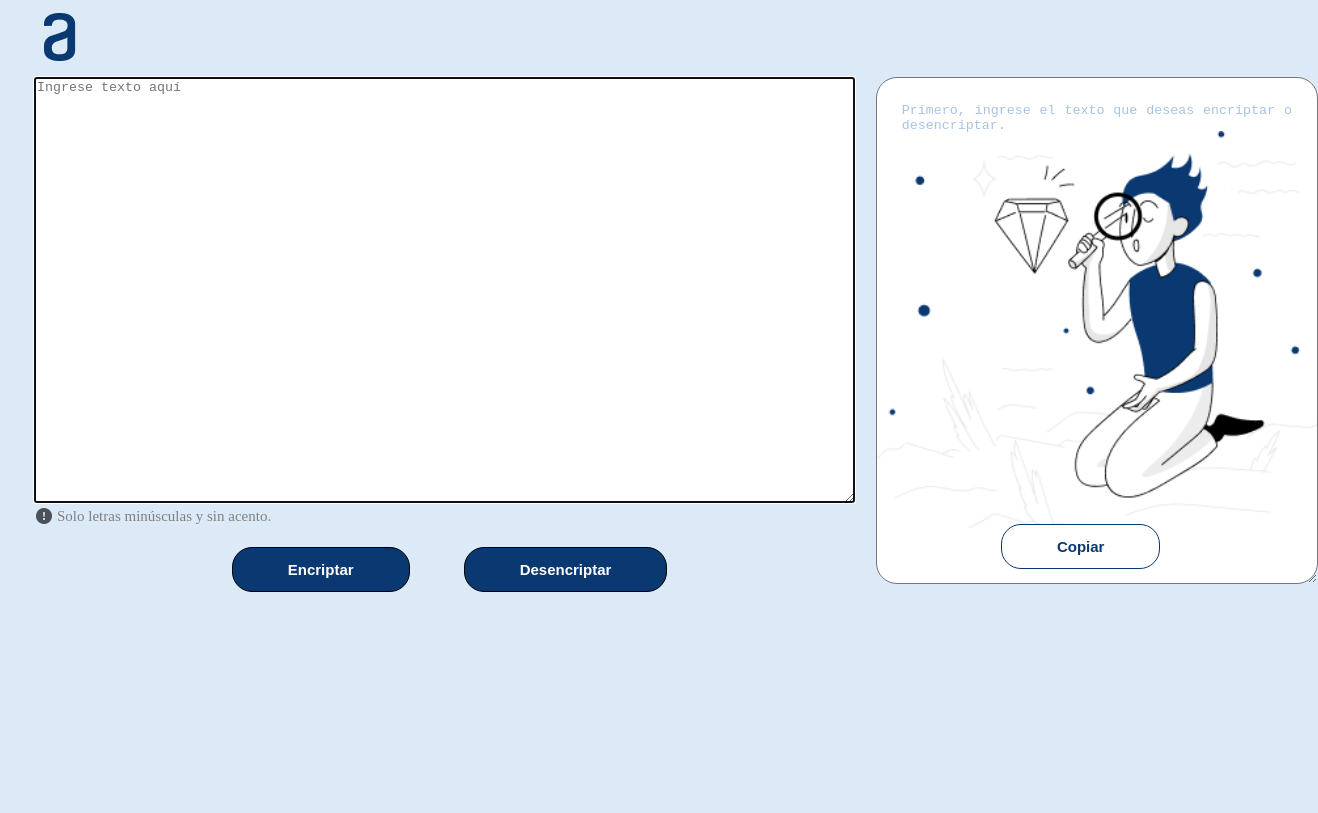
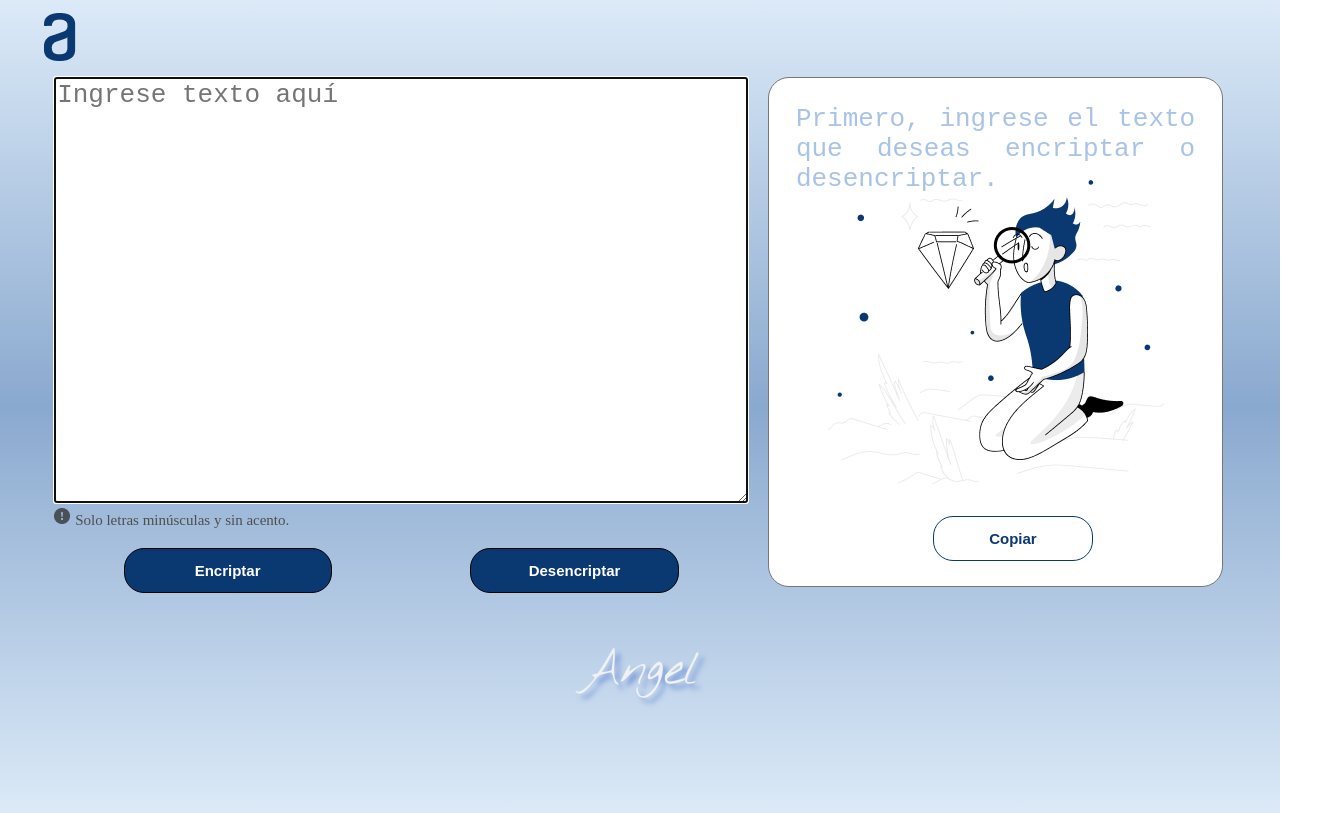
Before and after one commit to naysiul/Challenge_ONE_Sprint_01, a plain HTML site: page index.html in a window 1280 px wide. Shown: the whole page, 1318 px wide, since content can reach past the window. Drawn offline with Linux system fonts and the light colour scheme.

Commit message:
se agrego 2 imagenes y se mejoro el index y style

```diff
--- a/index.html
+++ b/index.html
@@ -3,20 +3,25 @@
 <html lang="es">
     <head>
         <meta charset="UTF-8">
+        <meta name="viewport" content="width=device-width">
         <title>Encriptador</title>
         <link rel="stylesheet" href="reset.css">
         <link rel="stylesheet" href="style.css">
+
+        <link rel="preconnect" href="https://fonts.googleapis.com">
+        <link rel="preconnect" href="https://fonts.gstatic.com" crossorigin>
+        <link href="https://fonts.googleapis.com/css2?family=Nothing+You+Could+Do&display=swap" rel="stylesheet">
     </head>
 
     <body>
         <header class="cabeza">
             <img src="images/Logo.png" alt="Logo Alura">
         </header>
+
         <main>
-            <section>
-                <!--<textarea class="input-texto" cols="100" rows="28" placeholder="Ingrese texto aquí" onkeydown="revisar(event)" onkeypress="tilde(event)"></textarea> -->
-                <textarea class="input-texto" id="input-tex" autofocus cols="100" rows="28" placeholder="Ingrese texto aquí" onkeypress="tilde(event)"></textarea>
-                <div class="box">
+            <section class="seccion_1">
+                <textarea class="input-texto" id="input-tex" autofocus cols="40" rows="14" placeholder="Ingrese texto aquí" onkeypress="tilde(event)"></textarea>
+                <div class="area_informacion">
 
                     <div>
                         <img src="images/Vector.png" alt="alerta">
@@ -31,15 +36,19 @@
                     <button class="desencriptar" onclick="btnDesencriptar()">Desencriptar</button>
                 </div>
             </section>
-            <section>
-                <textarea class="mensaje" cols="50" rows="32" placeholder="Primero, ingrese el texto que deseas encriptar o desencriptar."></textarea>
+
+            <section class="seccion_2">
+                <textarea class="mensaje" cols="40" rows="16" placeholder="Primero, ingrese el texto que deseas encriptar o desencriptar."></textarea>
                 <div class="copiado">
                     <button class="copiar" onclick="btnCopiar()">Copiar</button>
                 </div>
             </section>
+
         </main>
         <script src="script.js"></script>
-
+        <footer>
+            <p class="autor"> Angel</p>
+        </footer>
     </body>
 
 </html>
--- a/style.css
+++ b/style.css
@@ -1,46 +1,74 @@
-main{
-    display: flex;
-    margin-left: 34px;
+body{
+    /*background-color: #dceaf8;*/
+    /*background: linear-gradient(#e66465, #9198e5); (#622095, #4ca4ec)*/
+    background: linear-gradient(#dceaf8,#8aa9cf, #dceaf8);
+    height: 100vh;
+
 }
 
-.input-texto{
-    position: relative;
-}
-
-body{
-    background-color: #dceaf8;
-}
 .cabeza{
+    width: 100%;
     margin-top: 1%;
     margin-bottom: 1%;
 }
 
-.box{
+main{
+    width: 100%;
+    max-width: 1200px;
+    margin: auto;
     display: flex;
-    margin: 2px;
+    gap: 20px;
+}
+
+/* Seccion 1 - Configuracion del area de texto de ingreso de datos */
+.seccion_1{
+    width: 60%;
+    margin-left: 0;
+    display: flex;
+    flex-wrap: wrap;
+}
+
+.input-texto{
+    width: 100%;
+    margin-left: 2%;
+    font-size: 2em;
+    /*position: relative;  */
+}
+
+.area_informacion{
+    width: 50%;
+    margin-top: 5px;
+    margin-left: 2%;
+    display: flex;
 }
 
 .informacion{
-    color: gray;
+    width: 100%;
+    color: rgb(78, 78, 78);
     font-size: 15px;
-    margin-top: 1px;
+    margin-top: 5px;
     margin-left: 5px;
 }
 
 .botones-enc-des{
+    width: 100%;
+    display: flex;
+    justify-content: space-between;
     margin-top: 20px;
-    margin-left: 18%;
+    margin-left: 2%;
 }
 
 .encriptar,.desencriptar{
+    width: 100%;
+    margin-left: 1%;
+    padding: 13px 55px;
     color: white;
     background:#0a3871;
     border-radius: 20px;
     border: 0.5px solid black;
-    margin: 0 0 0 50px;
+    margin: 0 10% 0 10%;
     font-size: 15px;
     font-weight: bold;
-    padding: 13px 55px;
 }
 
 .encriptar:hover,.desencriptar:hover,.copiar:hover{
@@ -48,15 +76,25 @@ body{
     background: #d8dfe8;
 }
 
-/* Configuracion del area de texto de resultado */
+/* Seccion 2 - Configuracion del area de texto de resultado */
+.seccion_2{
+    width: 40%;
+    margin-right: 0;
+}
+
 .mensaje{
+    /* resize agregado */
+    font-size: 2em;
+    resize: none;
+    width: 90%;
+    display: flex;
     text-align: justify ;
     border-radius: 21px;
-    margin-left: 5%;
+    margin-right: 2%;
     padding: 3% 3%;
     background-image: url(images/Muñeco.png);
     background-repeat: no-repeat;
-    background-size: contain;
+    /*background-size: contain;*/
     background-position: center;
 }
 
@@ -81,3 +119,22 @@ body{
     font-weight: bold;
     padding: 13px 55px;
 }
+
+footer{
+    margin-top: 6%;
+    max-width: 100%;
+    height: 40px;
+    align-items: center;
+    /*width: 100%;*/
+    padding: 15px 15px;
+
+}
+.autor{
+    font-family: 'Nothing You Could Do', cursive;
+    margin-top: -3%;
+    font-size: 3em;
+    color: #f0f1f2;
+    text-align: center;
+    width: 100%;
+    text-shadow: 5px 5px 5px #7495d6;
+}
```
Also changed, not shown: images/alura admiracion.png (added), images/fondo electronica horizontal.png (added).
